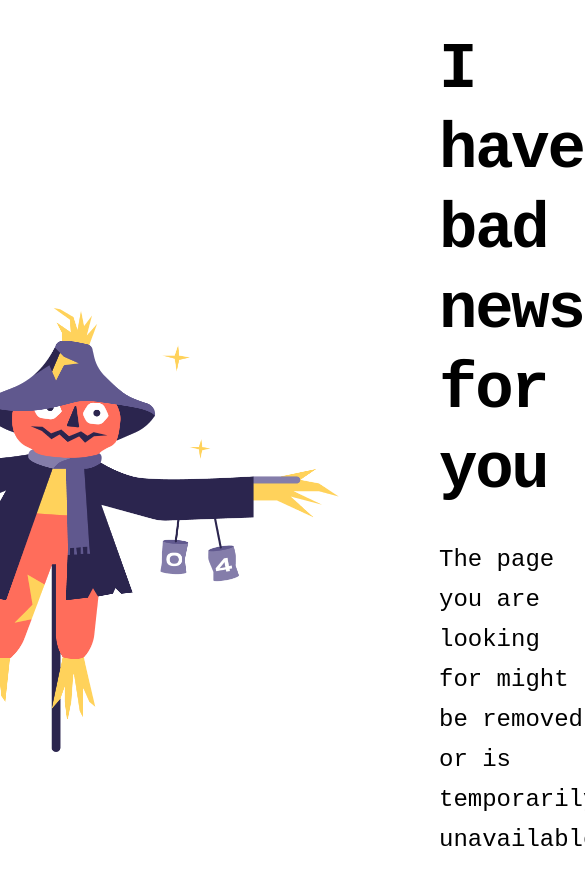
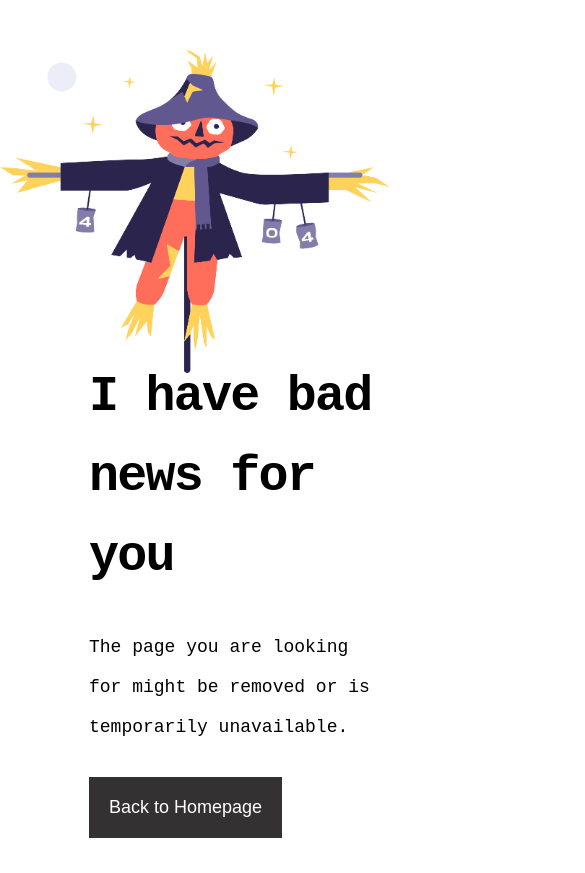
Before and after one commit to mehedi1603/404-not-found, a plain HTML site: page index.html in a window 390 px wide. Shown: the top 873 px of the page, 585 px wide, since content can reach past the window. Drawn offline with Linux system fonts and the light colour scheme.

Commit message:
Final complete with responsive commit

```diff
--- a/style.css
+++ b/style.css
@@ -53,3 +53,29 @@ img{
     top: 150px;
     font-size: 16px;
 }
+@media screen and (max-width: 576px) {
+    .container{
+        flex-direction: column;
+    }
+    img{
+        width: 100%;
+        height: 100%;
+    }
+    .text{
+        /* border: 2px solid black; */
+        width: 80%;
+        position: relative;
+        bottom: 20px;
+    }
+    .title{
+        font-size: 50px;
+    }
+    .p{
+        font-size: 18px;
+    }
+    .btn{
+        font-size: 18px;
+        padding: 20px;
+    }
+
+}
```
